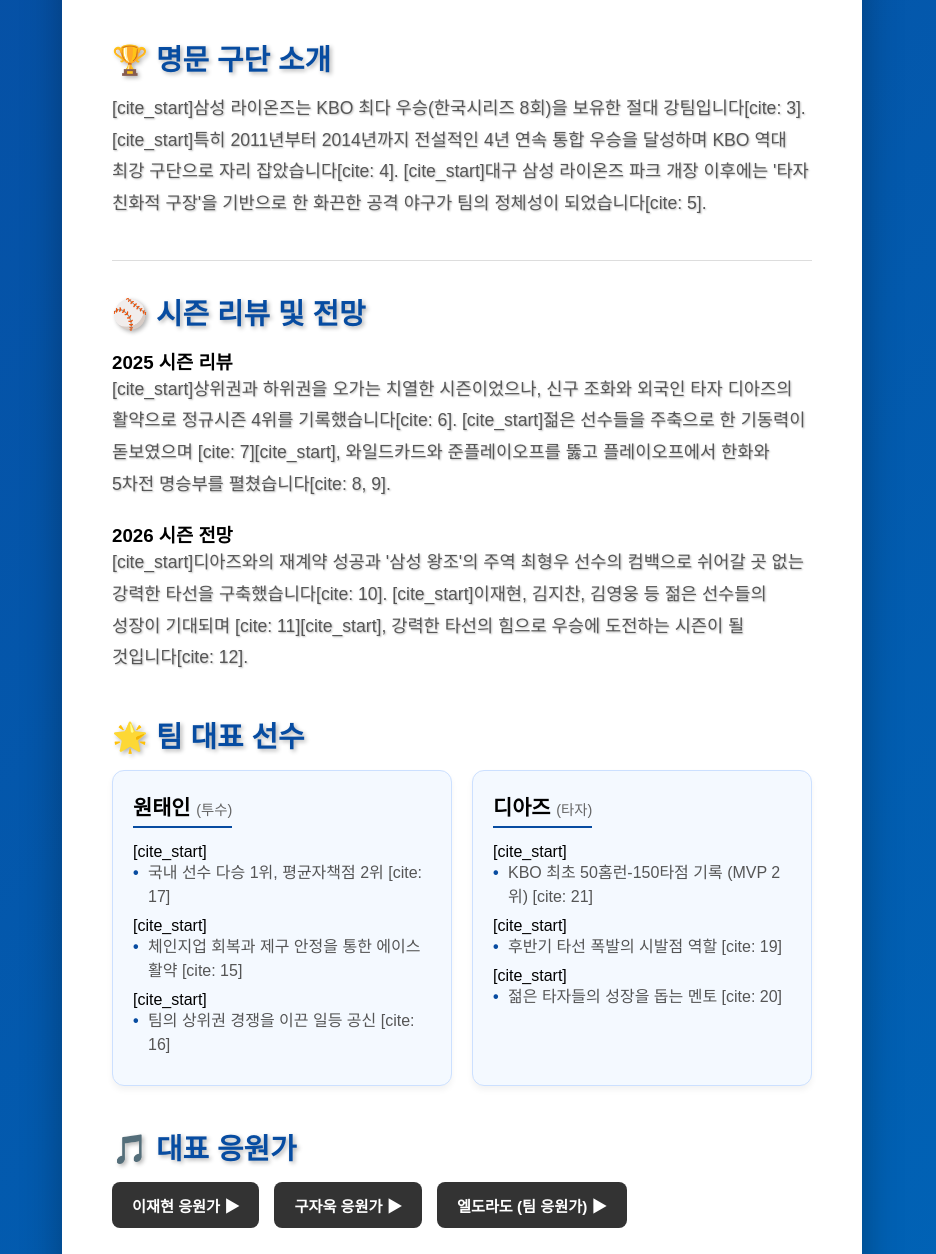
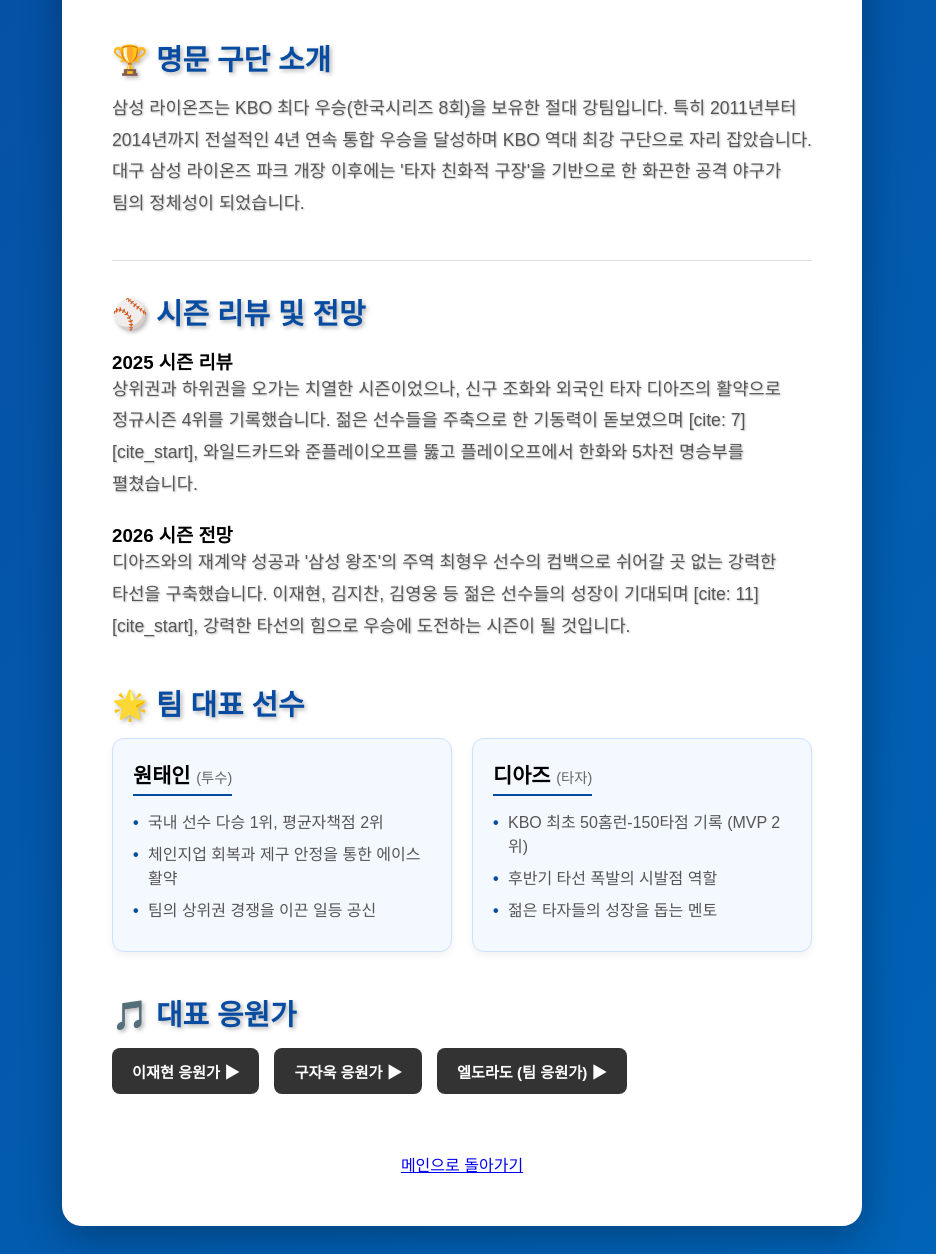
Before and after one commit to ghdrll-hash/Baseball-team-introduce, a plain HTML site: page page1.html in a window 1280 px wide. Shown: the part 460-1714 px from the top of the page, without its empty margins (178-1114 px from the left). Drawn offline with Linux system fonts and the light colour scheme.

Commit message:
Update page1.html

```diff
--- a/page1.html
+++ b/page1.html
@@ -17,9 +17,9 @@
         <section class="info-section">
             <h2>🏆 명문 구단 소개</h2>
             <p>
-                [cite_start]삼성 라이온즈는 KBO 최다 우승(한국시리즈 8회)을 보유한 절대 강팀입니다[cite: 3].
-                [cite_start]특히 2011년부터 2014년까지 전설적인 4년 연속 통합 우승을 달성하며 KBO 역대 최강 구단으로 자리 잡았습니다[cite: 4].
-                [cite_start]대구 삼성 라이온즈 파크 개장 이후에는 '타자 친화적 구장'을 기반으로 한 화끈한 공격 야구가 팀의 정체성이 되었습니다[cite: 5].
+                삼성 라이온즈는 KBO 최다 우승(한국시리즈 8회)을 보유한 절대 강팀입니다.
+                특히 2011년부터 2014년까지 전설적인 4년 연속 통합 우승을 달성하며 KBO 역대 최강 구단으로 자리 잡았습니다.
+                대구 삼성 라이온즈 파크 개장 이후에는 '타자 친화적 구장'을 기반으로 한 화끈한 공격 야구가 팀의 정체성이 되었습니다.
             </p>
         </section>
 
@@ -30,14 +30,14 @@
             <div class="text-box">
                 <h3>2025 시즌 리뷰</h3>
                 <p>
-                    [cite_start]상위권과 하위권을 오가는 치열한 시즌이었으나, 신구 조화와 외국인 타자 디아즈의 활약으로 정규시즌 4위를 기록했습니다[cite: 6].
-                    [cite_start]젊은 선수들을 주축으로 한 기동력이 돋보였으며 [cite: 7][cite_start], 와일드카드와 준플레이오프를 뚫고 플레이오프에서 한화와 5차전 명승부를 펼쳤습니다[cite: 8, 9].
+                    상위권과 하위권을 오가는 치열한 시즌이었으나, 신구 조화와 외국인 타자 디아즈의 활약으로 정규시즌 4위를 기록했습니다.
+                    젊은 선수들을 주축으로 한 기동력이 돋보였으며 [cite: 7][cite_start], 와일드카드와 준플레이오프를 뚫고 플레이오프에서 한화와 5차전 명승부를 펼쳤습니다.
                 </p>
 
                 <h3 style="margin-top: 20px;">2026 시즌 전망</h3>
                 <p>
-                    [cite_start]디아즈와의 재계약 성공과 '삼성 왕조'의 주역 최형우 선수의 컴백으로 쉬어갈 곳 없는 강력한 타선을 구축했습니다[cite: 10].
-                    [cite_start]이재현, 김지찬, 김영웅 등 젊은 선수들의 성장이 기대되며 [cite: 11][cite_start], 강력한 타선의 힘으로 우승에 도전하는 시즌이 될 것입니다[cite: 12].
+                    디아즈와의 재계약 성공과 '삼성 왕조'의 주역 최형우 선수의 컴백으로 쉬어갈 곳 없는 강력한 타선을 구축했습니다.
+                    이재현, 김지찬, 김영웅 등 젊은 선수들의 성장이 기대되며 [cite: 11][cite_start], 강력한 타선의 힘으로 우승에 도전하는 시즌이 될 것입니다.
                 </p>
             </div>
         </section>
@@ -48,17 +48,17 @@
                 <div class="player-card">
                     <h3>원태인 <span class="position">(투수)</span></h3>
                     <ul>
-                        [cite_start]<li>국내 선수 다승 1위, 평균자책점 2위 [cite: 17]</li>
-                        [cite_start]<li>체인지업 회복과 제구 안정을 통한 에이스 활약 [cite: 15]</li>
-                        [cite_start]<li>팀의 상위권 경쟁을 이끈 일등 공신 [cite: 16]</li>
+                        <li>국내 선수 다승 1위, 평균자책점 2위 </li>
+                        <li>체인지업 회복과 제구 안정을 통한 에이스 활약 </li>
+                        <li>팀의 상위권 경쟁을 이끈 일등 공신 </li>
                     </ul>
                 </div>
                 <div class="player-card">
                     <h3>디아즈 <span class="position">(타자)</span></h3>
                     <ul>
-                        [cite_start]<li>KBO 최초 50홈런-150타점 기록 (MVP 2위) [cite: 21]</li>
-                        [cite_start]<li>후반기 타선 폭발의 시발점 역할 [cite: 19]</li>
-                        [cite_start]<li>젊은 타자들의 성장을 돕는 멘토 [cite: 20]</li>
+                        <li>KBO 최초 50홈런-150타점 기록 (MVP 2위) </li>
+                        <li>후반기 타선 폭발의 시발점 역할 </li>
+                        <li>젊은 타자들의 성장을 돕는 멘토 </li>
                     </ul>
                 </div>
             </div>
```
